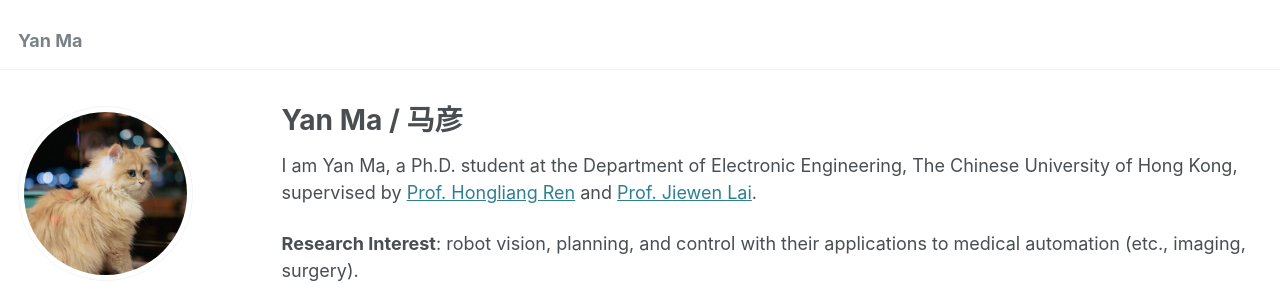
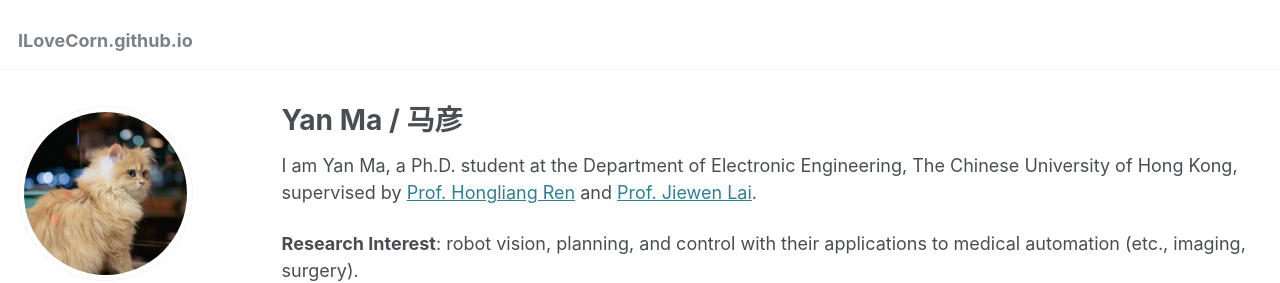
Before and after one commit to ILoveCorn/ILoveCorn.github.io, a Jekyll site: the page built from _pages/about.md, in a window 1280 px wide. Shown: the top 283 px of the page. Built offline with Jekyll 4.4.1, drawn with Linux system fonts in a browser that asks for light colours; some web fonts are replaced.

Commit message:
Update _config.yml

```diff
--- a/_config.yml
+++ b/_config.yml
@@ -8,8 +8,8 @@
 
 # Basic Site Settings
 locale                   : "en-US"
-title                    : "Yan Ma"
-title_separator          : "-"
+title                    : # "Yan Ma"
+title_separator          : # "-"
 name                     : &name "Yan Ma"
 description              : &description "PhD student at the Chinese University of Hong Kong"
 url                      : https://ILoveCorn.github.io # the base hostname & protocol for your site e.g. "https://[your GitHub username].github.io"
@@ -85,7 +85,7 @@ publication_category:
 
 # Site Settings
 teaser                   :  # filename of teaser fallback teaser image placed in /images/, .e.g. "500x300.png"
-breadcrumbs              : true # true, false (default)
+breadcrumbs              : false # true, false (default)
 words_per_minute         : 160
 future                   : false
 read_more                : "disabled" # if enabled, adds "Read more" links to excerpts
```
